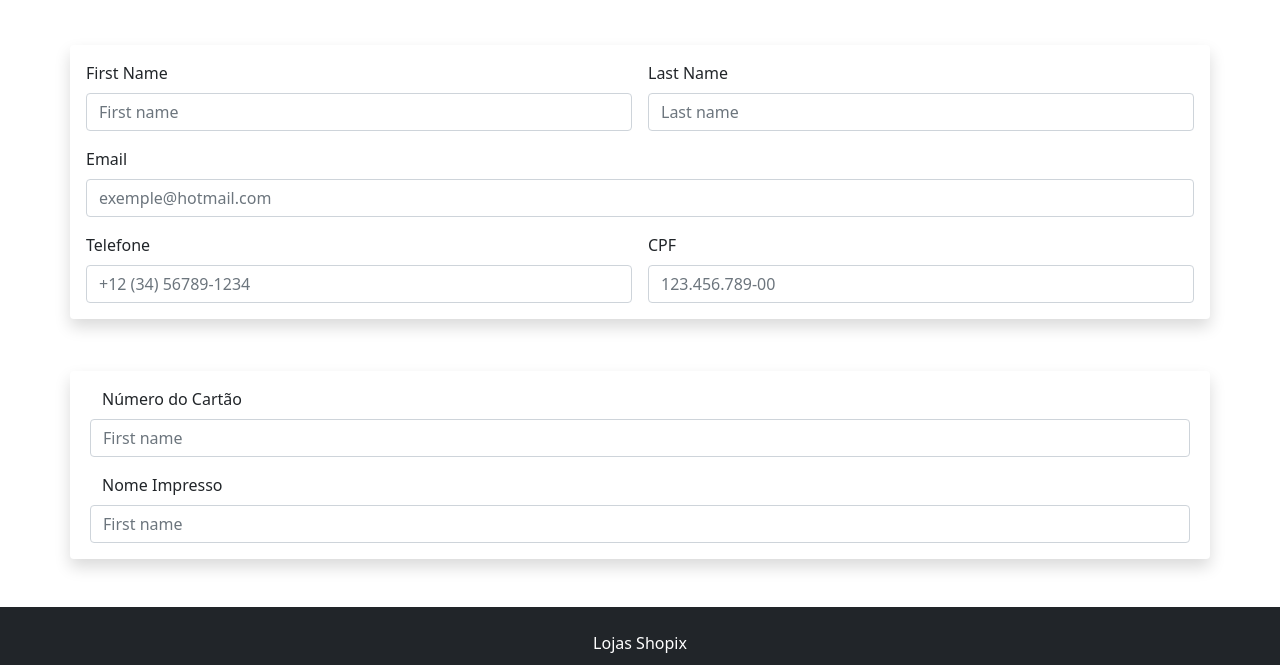
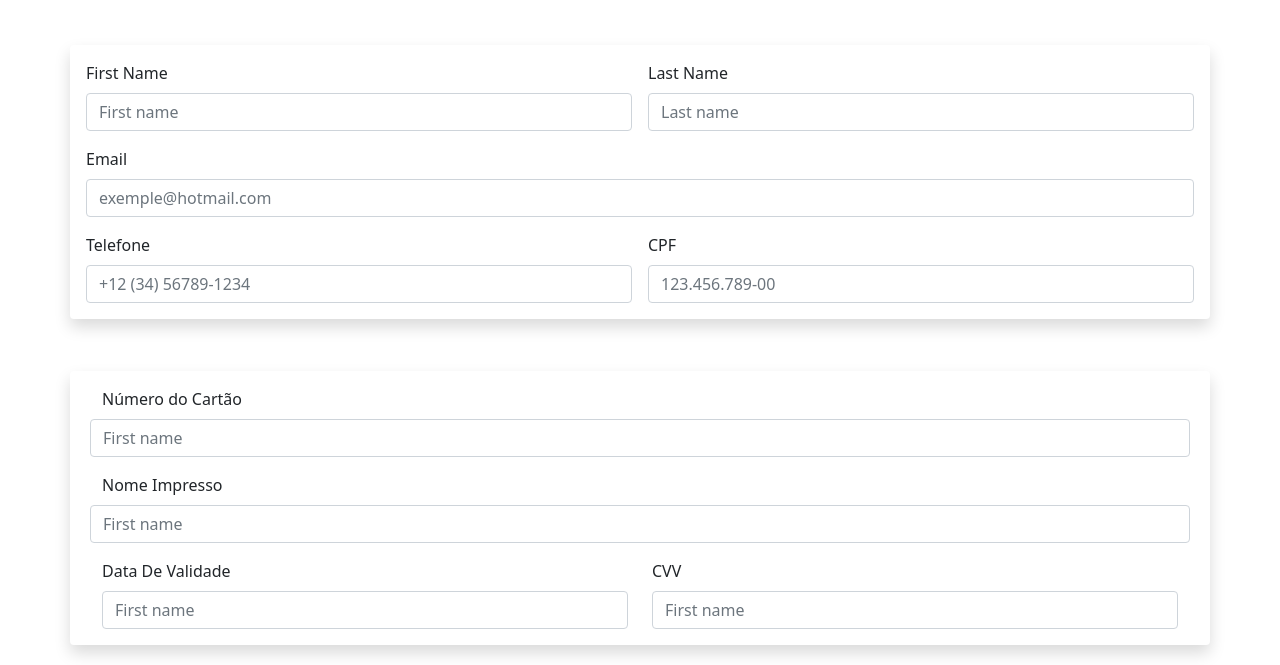
Before and after one commit to sml07/site-trabalho, a plain HTML site: page site/pagamento-form.html in a window 1280 px wide. Shown: the part 104-769 px from the top of the page. Drawn offline with nearby package versions, Linux system fonts and the light colour scheme.

Commit message:
Update pagamento-form.html

```diff
--- a/site/pagamento-form.html
+++ b/site/pagamento-form.html
@@ -29,6 +29,7 @@
             />
             Shopix
           </a>
+          <h1><strong>Seção De Pagamento</strong></h1>
           <ul class="nav justify-content-end">
             <li class="nav-item">
               <a class="btn btn-primary m-3" href="index.html" role="button"
@@ -128,6 +129,28 @@
             id="NameCard"
           />
         </div>
+        <div class="row mx-1 mt-3">
+          <div class="col-6">
+            <label for="Date" class="form-label">Data De Validade</label>
+            <input
+              type="text"
+              class="form-control"
+              placeholder="First name"
+              aria-label="First name"
+              id="Date"
+            />
+          </div>
+          <div class="col-6">
+            <label for="CVV" class="form-label">CVV</label>
+            <input
+              type="text"
+              class="form-control"
+              placeholder="First name"
+              aria-label="First name"
+              id="CVV"
+            />
+          </div>
+        </div>
       </div>
     </section>
     <!--
```
